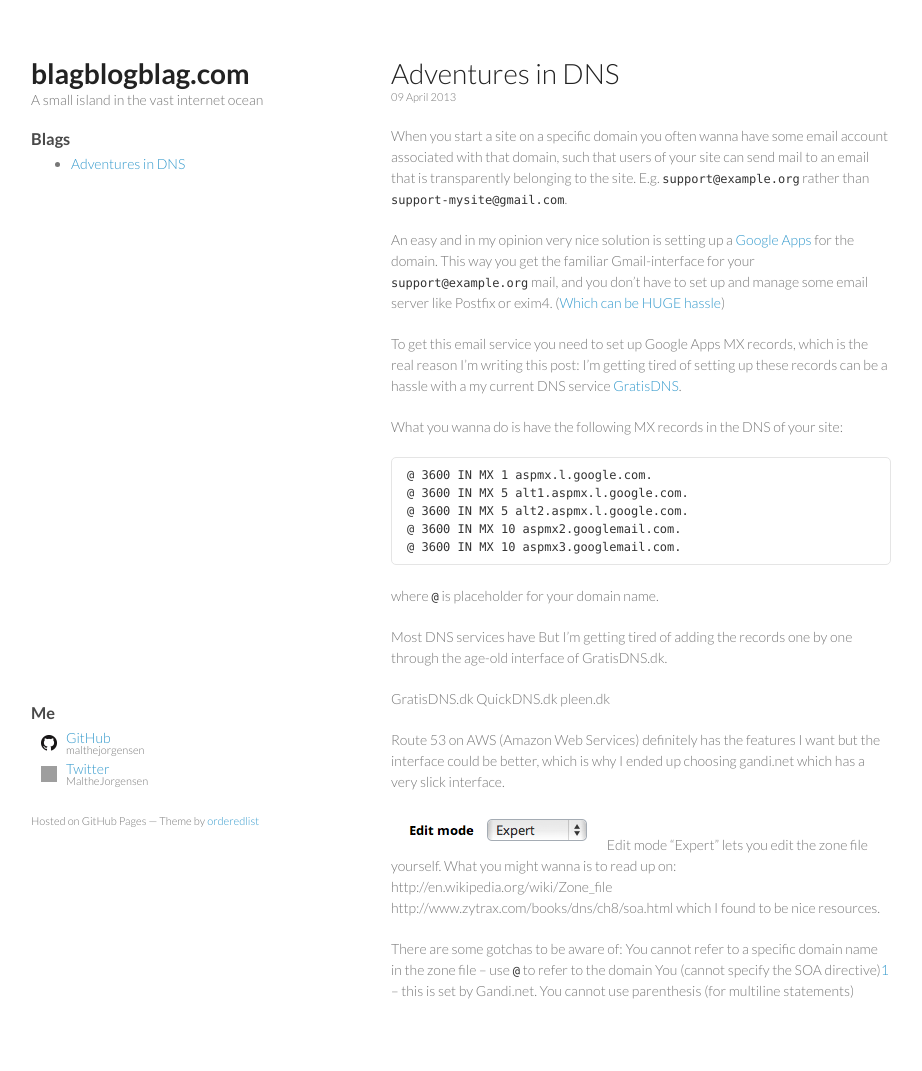
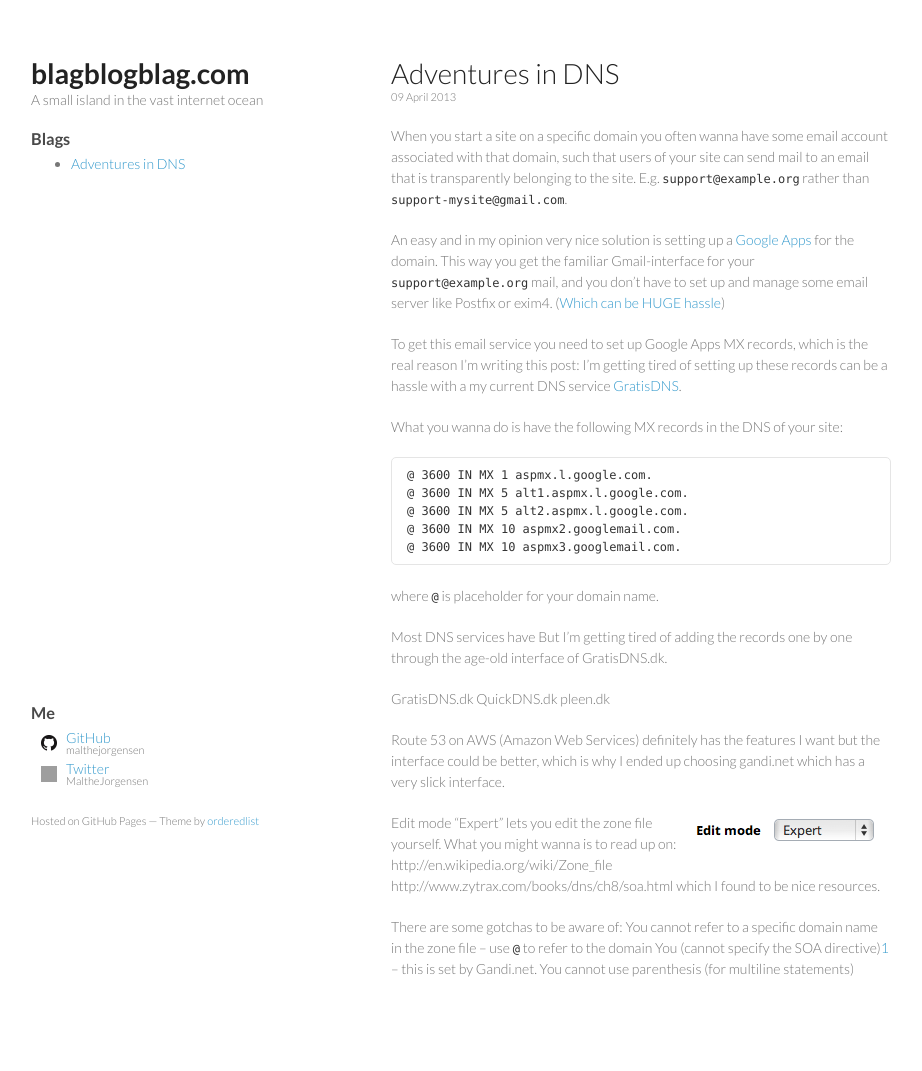
Before and after one commit to malthejorgensen/blagblogblag.com, a Jekyll site: the page built from index.html, in a window 1280 px wide. Shown: the whole page, without its empty margins (179-1101 px from the left). Built offline with Jekyll 4.4.1, drawn with Linux system fonts in a browser that asks for light colours; after the commit the page ends 1049 px from its top, so only the background shows below that; grey boxes are pictures that could not be loaded.

Commit message:
Fix image positioning

```diff
--- a/stylesheets/malthe.css
+++ b/stylesheets/malthe.css
@@ -10,6 +10,12 @@ h1 a {
 small.date {
   margin-bottom: 20px;
   display: block;
+}
+
+/* Blog post images */
+article img {
+  display: block;
+  float: right;
 }
 
 /* Blog post list */
```
